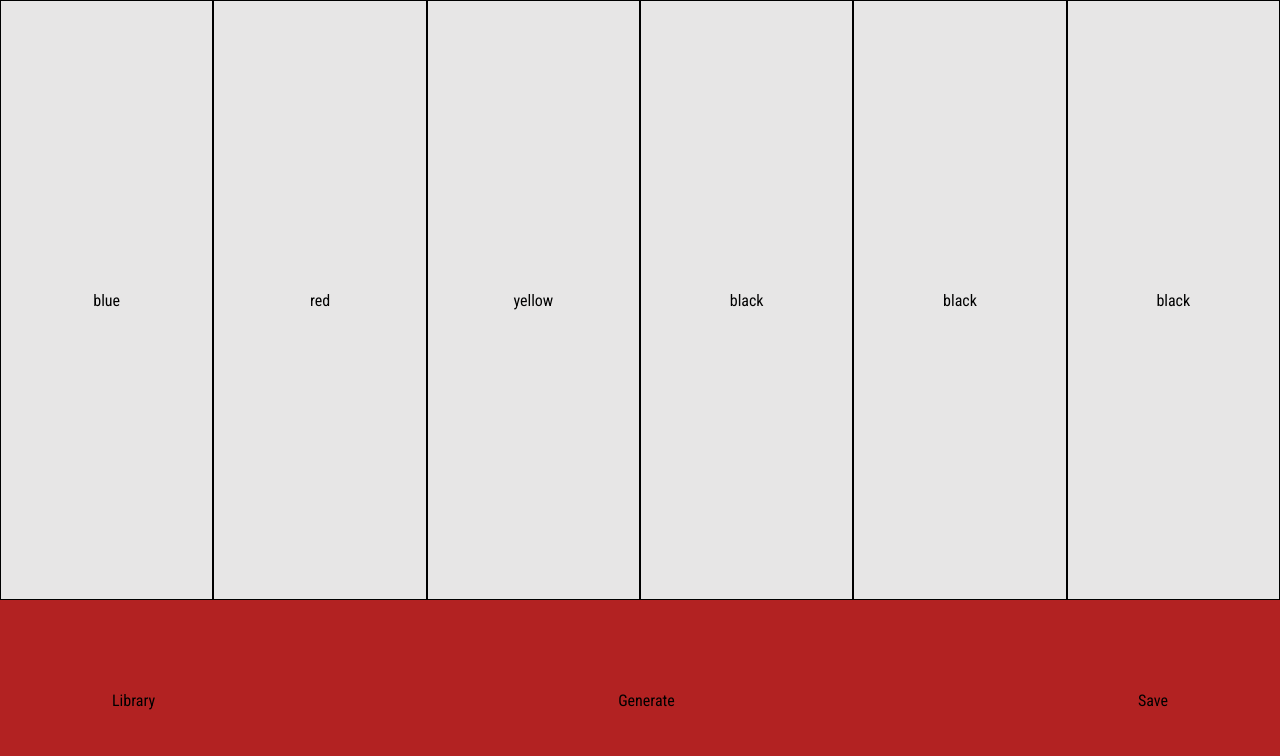
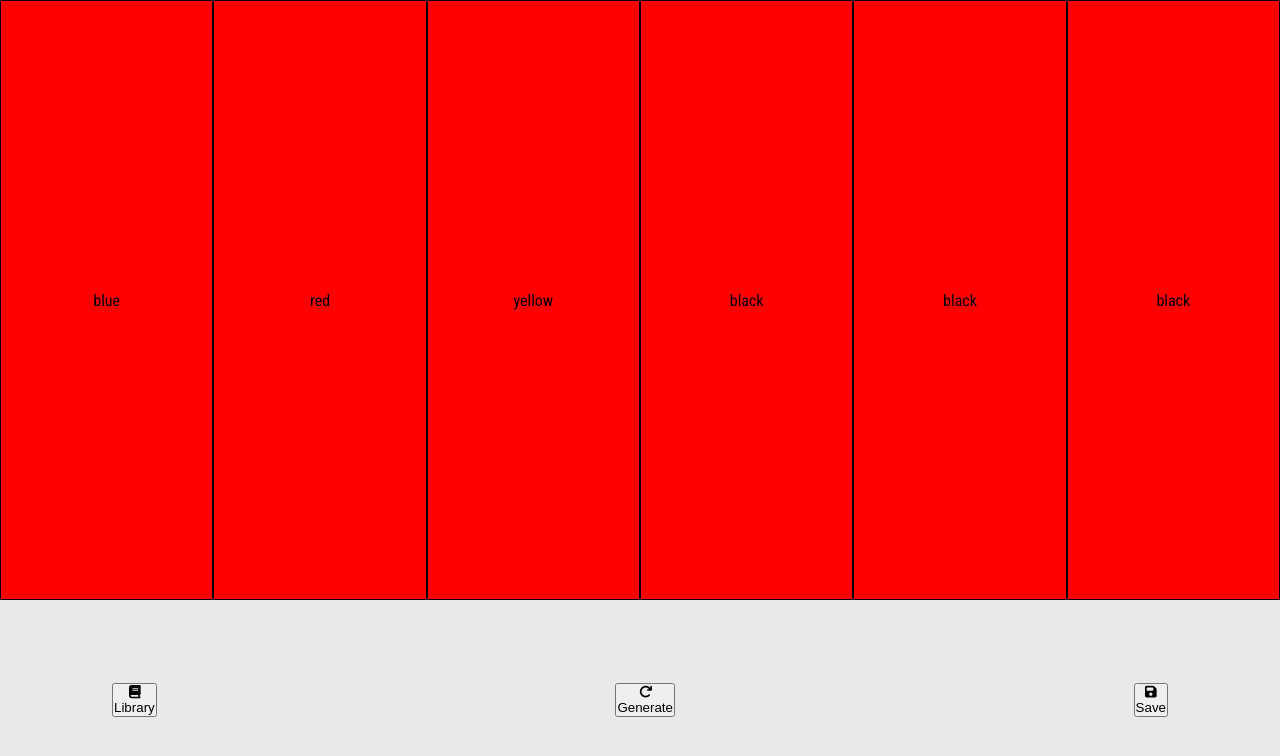
Before and after one commit to Borub-ar/Color-Palette-Generator, a React (Vite) app: page / in a window 1280 px wide. Shown: the top 756 px of the page. Built offline with nearby package versions, Linux system fonts and the light colour scheme; the HTML template or start-up script is replaced by a standard one.

Commit message:
Add font awesome library

```diff
--- a/package.json
+++ b/package.json
@@ -9,6 +9,9 @@
     "preview": "vite preview"
   },
   "dependencies": {
+    "@fortawesome/fontawesome-svg-core": "^6.2.1",
+    "@fortawesome/free-solid-svg-icons": "^6.2.1",
+    "@fortawesome/react-fontawesome": "^0.2.0",
     "react": "^18.2.0",
     "react-dom": "^18.2.0",
     "styled-components": "^5.3.6"
--- a/src/GlobalStyle.jsx
+++ b/src/GlobalStyle.jsx
@@ -1,6 +1,10 @@
 import { createGlobalStyle } from 'styled-components';
 
 export default createGlobalStyle`
+    :root {
+        --panelColor: #e9e9e9;
+    }
+
     body {
         height: 100vh;
         font-family: 'Roboto Condensed', sans-serif;
--- a/src/components/ControlPanel.jsx
+++ b/src/components/ControlPanel.jsx
@@ -1,10 +1,16 @@
 import styled from 'styled-components';
+import { FontAwesomeIcon } from '@fortawesome/react-fontawesome';
+import {
+  faBook,
+  faArrowRotateRight,
+  faFloppyDisk,
+} from '@fortawesome/free-solid-svg-icons';
 
 const PanelWrapper = styled.section`
   display: flex;
+  align-items: center;
   justify-content: space-between;
-  align-items: center;
-  background-color: firebrick;
+  background-color: var(--panelColor);
   padding: 2rem 7rem;
   height: 25vh;
 `;
@@ -12,15 +18,18 @@ const PanelWrapper = styled.section`
 const MainPanel = () => {
   return (
     <PanelWrapper>
-      <div>
+      <button className='action-btn'>
+        <FontAwesomeIcon icon={faBook} />
         <p>Library</p>
-      </div>
-      <div>
+      </button>
+      <button className='action-btn'>
+        <FontAwesomeIcon icon={faArrowRotateRight} />
         <p>Generate</p>
-      </div>
-      <div>
+      </button>
+      <button className='action-btn'>
+        <FontAwesomeIcon icon={faFloppyDisk} />
         <p>Save</p>
-      </div>
+      </button>
     </PanelWrapper>
   );
 };
--- a/src/components/SingleColorBar.jsx
+++ b/src/components/SingleColorBar.jsx
@@ -4,7 +4,7 @@ const BarWrapper = styled.div`
   display: flex;
   align-items: center;
   justify-content: center;
-  background-color: ${props => props.color};
+  background-color: ${props => props.color ? props.color : 'red'};
   border: 1px solid black;
 `;
 
```
Also changed, not shown: 1 other file (tests, documents, lock files or other folders).
